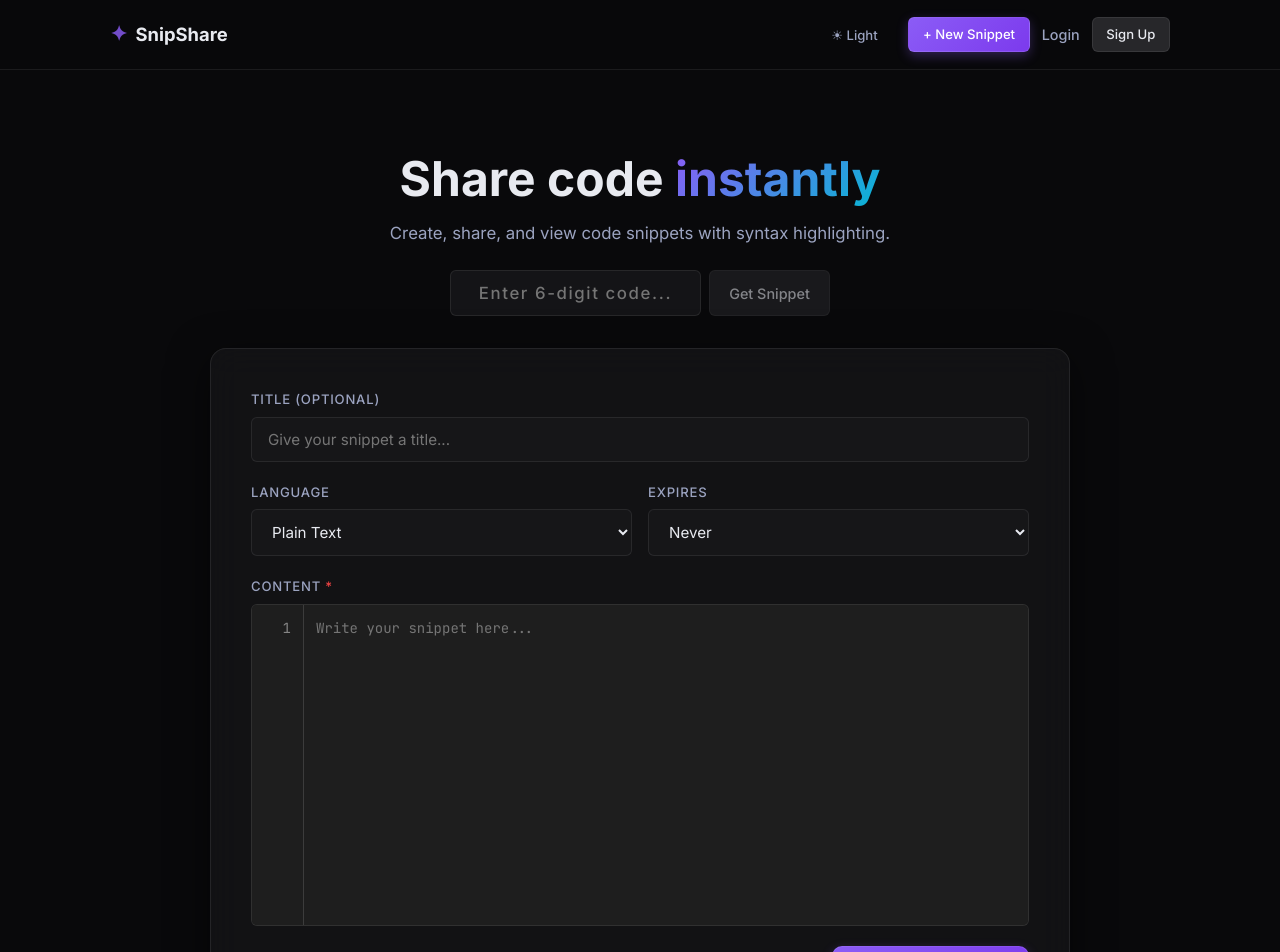
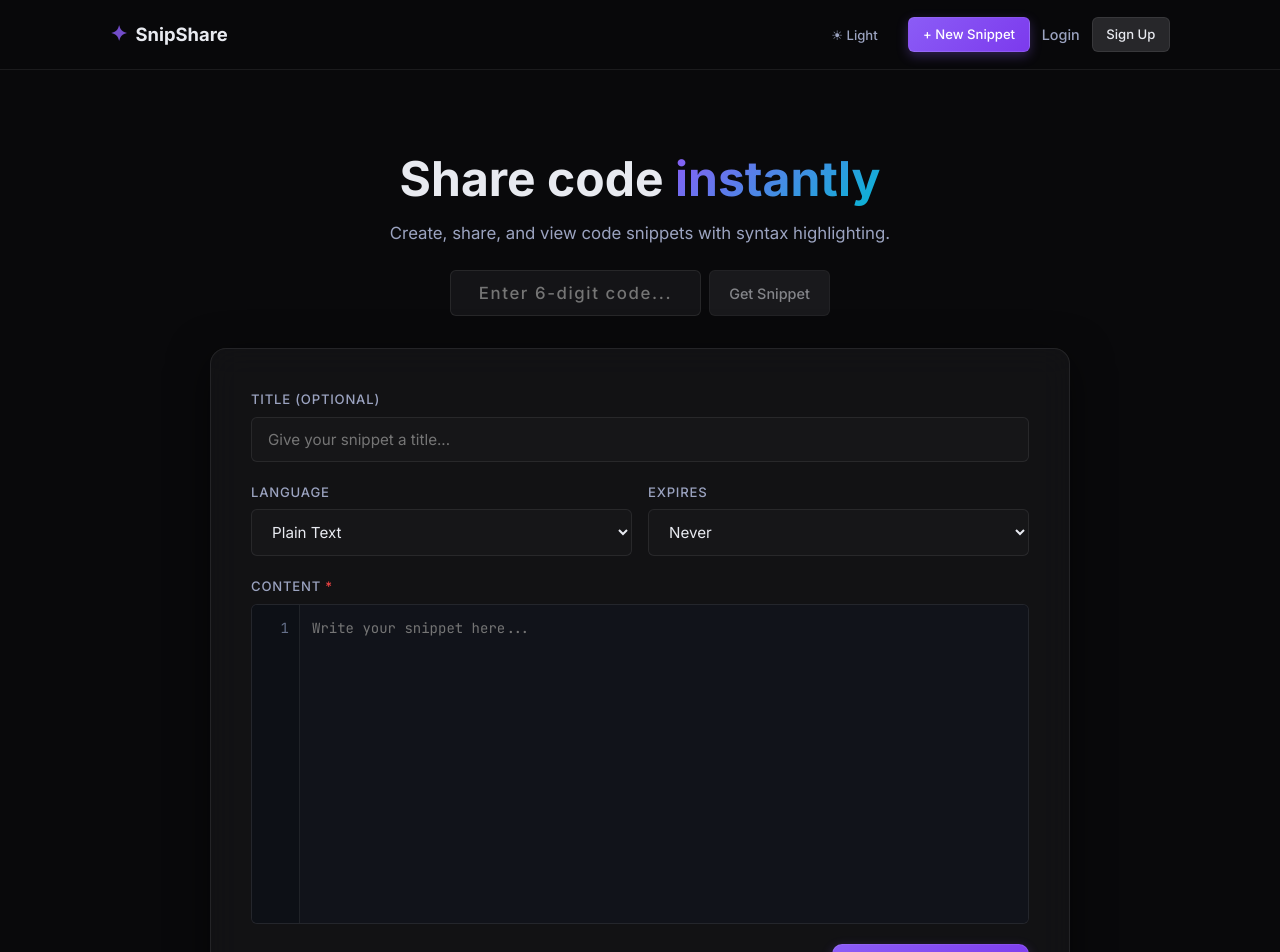
Before and after one commit to makvana-vaibhav/snipshare, a React (Vite) app in the folder client/: page / in a window 1280 px wide. Shown: the top 952 px of the page. Built offline with nearby package versions, Linux system fonts and the light colour scheme.

Commit message:
fix: editor scroll sync via natural flex container, fix light-mode bg, VS Code token colors

```diff
--- a/client/src/components/CodeEditor.css
+++ b/client/src/components/CodeEditor.css
@@ -1,53 +1,58 @@
-/* ── Code editor wrapper ── */
+/* ── Outer wrapper ── */
 .code-editor {
+    display: flex;
     border: 1px solid var(--border);
     border-radius: var(--radius-sm);
     overflow: hidden;
-    background: #1e1e1e;
+    background: var(--code-bg);
+    height: 320px;
 }
 
-.editor-container {
-    display: flex;
-    height: 320px;
+/* ── Gutter (line numbers) ─────────────────────────────────────── */
+/* Scrollbar hidden — JS syncs scrollTop to match the editor */
+.editor-gutter {
+    flex-shrink: 0;
+    min-width: 48px;
+    max-width: 48px;
     overflow: hidden;
-    background: #1e1e1e;
-    position: relative;
-}
-
-/* ── Line numbers ─────────────────────────────────────────────── */
-/* We hide the scrollbar but still scroll top-synced to textarea */
-.line-numbers {
-    background: #1e1e1e;
-    color: #858585;
-    padding: 12px 4px 12px 8px;
-    text-align: right;
+    /* no scrollbar, JS drives scrollTop */
+    background: var(--code-gutter-bg);
+    border-right: 1px solid var(--border);
+    padding: 12px 0;
     font-family: 'JetBrains Mono', monospace;
     font-size: 14px;
     line-height: 1.65;
+    color: var(--code-gutter-text);
+    text-align: right;
     user-select: none;
-    border-right: 1px solid #3c3c3c;
-    overflow: hidden;
-    /* HIDE scrollbar — sync is done via JS */
-    min-width: 52px;
-    max-width: 52px;
-    flex-shrink: 0;
 }
 
-.line-number {
-    height: 1.65em;
-    padding-right: 8px;
+.editor-line-number {
+    height: calc(14px * 1.65);
+    /* matches editor font-size × line-height */
+    padding-right: 10px;
 }
 
-/* ── Editor area ── */
-.editor-input {
+/* ── Scroll area ── */
+/* This is the SINGLE element that actually scrolls.
+   Both the textarea and the PRE live inside here, so
+   they scroll together naturally — no transforms needed. */
+.editor-scroll-area {
     flex: 1;
     min-width: 0;
-    position: relative;
-    overflow: hidden;
+    overflow: auto;
+    /* the real scroll container */
+    background: var(--code-bg);
 }
 
-/* The textarea and the pre MUST share identical dimensions & styles
-   so the transform approach can keep them pixel-perfect. */
+/* ── react-simple-code-editor inner elements ── */
+/* We do NOT override position or transform — let the library handle that.
+   We only control colors, font, and padding. */
+.editor-input {
+    min-width: 100%;
+    min-height: 100%;
+}
+
 .editor-input .npm__react-simple-code-editor__textarea,
 .editor-input .npm__react-simple-code-editor__pre {
     margin: 0 !important;
@@ -56,137 +61,110 @@
     line-height: 1.65 !important;
     tab-size: 4;
     white-space: pre !important;
-    word-break: normal !important;
-    overflow-wrap: normal !important;
-    padding: 12px !important;
 }
 
-/* Textarea: transparent text, handles scroll events */
+/* The textarea is transparent so the highlighted pre shows through */
 .editor-input .npm__react-simple-code-editor__textarea {
-    position: absolute !important;
-    inset: 0 !important;
-    width: 100% !important;
-    height: 100% !important;
-    overflow: auto !important;
-    overflow-y: scroll !important;
     background: transparent !important;
-    caret-color: #aeafad !important;
+    caret-color: var(--code-text) !important;
     color: transparent !important;
     -webkit-text-fill-color: transparent !important;
-    resize: none !important;
-    z-index: 2;
+    outline: none;
 }
 
-/* Pre: the syntax-highlighted layer, scrolled via JS transform */
+/* Highlighted layer — use the theme's code background */
 .editor-input .npm__react-simple-code-editor__pre {
-    position: absolute !important;
-    inset: 0 !important;
-    pointer-events: none !important;
-    overflow: hidden !important;
-    background: #1e1e1e !important;
-    z-index: 1;
-    will-change: transform;
-    /* initial translate is 0; JS will update this on scroll */
-    transform: translate(0, 0);
+    background: var(--code-bg) !important;
+    color: var(--code-text) !important;
 }
 
-/* React-simple-code-editor uses a wrapper div with the same styles
-   — make sure it fills the full height */
-.editor-input>div {
-    position: relative;
-    height: 100%;
-}
+/* ═══════════════════════════════════════════════════════════════
+   VS Code Dark+ token colours (shared by editor + CodeBlock view)
+   ═══════════════════════════════════════════════════════════════ */
 
-/* ── VS Code Dark+ accurate token colors ── */
-
-/* Default code text */
-.editor-input .npm__react-simple-code-editor__pre,
-.code-wrapper pre[class*='language-'] {
-    color: #d4d4d4 !important;
-}
-
-/* Comments — green-grey */
+/* Comments */
 .editor-input .token.comment,
 .editor-input .token.prolog,
 .editor-input .token.doctype,
 .editor-input .token.cdata,
-.code-wrapper .token.comment {
-    color: #6a9955 !important;
+.code-wrapper .token.comment,
+.code-wrapper .token.prolog {
+    color: var(--code-comment) !important;
     font-style: italic;
 }
 
-/* Keywords — purple/blue */
+/* Keywords: const, let, var, if, else, return, etc. */
 .editor-input .token.keyword,
+.editor-input .token.module,
 .code-wrapper .token.keyword {
-    color: #569cd6 !important;
+    color: var(--code-keyword) !important;
     font-weight: 500;
 }
 
-/* Control flow: if, else, return, etc — magenta-ish */
+/* Control-flow keywords */
 .editor-input .token.control,
-.editor-input .token.module,
 .editor-input .token.important,
 .code-wrapper .token.control {
     color: #c586c0 !important;
 }
 
-/* Strings — orange-brown */
+/* Strings */
 .editor-input .token.string,
 .editor-input .token.char,
-.editor-input .token.attr-value,
+.editor-input .token.template-string,
 .code-wrapper .token.string,
-.code-wrapper .token.attr-value {
-    color: #ce9178 !important;
+.code-wrapper .token.char {
+    color: var(--code-string) !important;
 }
 
-/* Template literals / template expressions */
-.editor-input .token.template-string,
-.code-wrapper .token.template-string {
-    color: #ce9178 !important;
+/* Numbers, booleans, null */
+.editor-input .token.number,
+.editor-input .token.boolean,
+.editor-input .token.null,
+.code-wrapper .token.number,
+.code-wrapper .token.boolean {
+    color: var(--code-number) !important;
 }
 
-/* Numbers — green */
-.editor-input .token.number,
-.editor-input .token.boolean,
-.code-wrapper .token.number,
-.code-wrapper .token.boolean {
-    color: #b5cea8 !important;
+/* Function names */
+.editor-input .token.function,
+.code-wrapper .token.function {
+    color: var(--code-function) !important;
 }
 
-/* Functions — yellow */
-.editor-input .token.function,
-.code-wrapper .token.function {
-    color: #dcdcaa !important;
+/* Class names, types, builtins */
+.editor-input .token.class-name,
+.editor-input .token.builtin,
+.code-wrapper .token.class-name,
+.code-wrapper .token.builtin {
+    color: var(--code-type) !important;
 }
 
-/* Class names, types — teal/cyan */
-.editor-input .token.class-name,
-.editor-input .token.builtin,
-.editor-input .token.type-annotation,
-.code-wrapper .token.class-name,
-.code-wrapper .token.builtin {
-    color: #4ec9b0 !important;
+/* HTML/JSX tags */
+.editor-input .token.tag,
+.code-wrapper .token.tag {
+    color: var(--code-keyword) !important;
 }
 
-/* HTML/JSX tags — blue */
-.editor-input .token.tag,
-.code-wrapper .token.tag {
-    color: #569cd6 !important;
-}
-
-/* HTML attr-name — light blue */
+/* HTML attribute names */
 .editor-input .token.attr-name,
 .code-wrapper .token.attr-name {
     color: #9cdcfe !important;
 }
 
-/* CSS selectors — yellow */
+/* HTML attribute values */
+.editor-input .token.attr-value,
+.code-wrapper .token.attr-value {
+    color: var(--code-string) !important;
+}
+
+/* CSS selectors */
 .editor-input .token.selector,
 .code-wrapper .token.selector {
     color: #d7ba7d !important;
 }
 
-/* CSS properties — light blue */
+/* CSS/JSON properties */
 .editor-input .token.property,
 .code-wrapper .token.property {
     color: #9cdcfe !important;
@@ -197,7 +175,7 @@
 .editor-input .token.punctuation,
 .code-wrapper .token.operator,
 .code-wrapper .token.punctuation {
-    color: #d4d4d4 !important;
+    color: var(--code-punctuation) !important;
 }
 
 /* Constants, symbols, variables */
@@ -209,34 +187,37 @@
     color: #4fc1ff !important;
 }
 
-/* Regex */
+/* Regex patterns */
 .editor-input .token.regex,
 .code-wrapper .token.regex {
     color: #d16969 !important;
 }
 
-/* Namespaces, imports */
+/* Namespace */
 .editor-input .token.namespace,
 .code-wrapper .token.namespace {
-    color: #4ec9b0 !important;
+    color: var(--code-type) !important;
 }
 
+/* ───── Mobile ───── */
+@media (max-width: 768px) {
+    .code-editor {
+        height: 240px;
+    }
 
-/* ── Mobile responsive ── */
-@media (max-width: 768px) {
-    .editor-container {
-        height: 240px;
+    .editor-gutter {
+        min-width: 38px;
+        max-width: 38px;
+        font-size: 12px;
+    }
+
+    .editor-line-number {
+        height: calc(12px * 1.65);
+        padding-right: 6px;
     }
 
     .editor-input .npm__react-simple-code-editor__textarea,
     .editor-input .npm__react-simple-code-editor__pre {
         font-size: 12px !important;
     }
-
-    .line-numbers {
-        min-width: 40px;
-        max-width: 40px;
-        font-size: 12px;
-        padding: 8px 4px 8px 6px;
-    }
 }
--- a/client/src/components/CodeEditor.jsx
+++ b/client/src/components/CodeEditor.jsx
@@ -1,4 +1,4 @@
-import { useEffect, useMemo, useRef } from 'react';
+import { useCallback, useEffect, useMemo, useRef } from 'react';
 import Editor from 'react-simple-code-editor';
 import Prism from 'prismjs';
 import 'prismjs/components/prism-markup';
@@ -49,56 +49,40 @@ const LANG_MAP = {
 };
 
 export default function CodeEditor({ value, onChange, language = 'plaintext', readonly = false }) {
-    const editorWrapRef = useRef(null);
     const lineNumbersRef = useRef(null);
+    const scrollerRef = useRef(null);
 
+    // Sync line numbers scroll when the editor scrolls
     useEffect(() => {
-        const root = editorWrapRef.current;
-        if (!root) return;
+        const scroller = scrollerRef.current;
+        if (!scroller) return;
 
-        // Poll until react-simple-code-editor mounts its internal elements
-        const attach = () => {
-            const textarea = root.querySelector('.npm__react-simple-code-editor__textarea');
-            const pre = root.querySelector('.npm__react-simple-code-editor__pre');
-            if (!textarea || !pre) return;
-
-            const syncScroll = () => {
-                // Shift the highlighted pre layer to match the textarea scroll position
-                pre.style.transform = `translate(${-textarea.scrollLeft}px, ${-textarea.scrollTop}px)`;
-                // Keep line numbers in sync with vertical scroll
-                if (lineNumbersRef.current) {
-                    lineNumbersRef.current.scrollTop = textarea.scrollTop;
-                }
-            };
-
-            textarea.addEventListener('scroll', syncScroll, { passive: true });
-            syncScroll(); // initial paint
-            return () => textarea.removeEventListener('scroll', syncScroll);
+        const onScroll = () => {
+            if (lineNumbersRef.current) {
+                lineNumbersRef.current.scrollTop = scroller.scrollTop;
+            }
         };
 
-        // Give the editor one frame to mount
-        const id = requestAnimationFrame(attach);
-        return () => cancelAnimationFrame(id);
+        // The editor's inner scrollable div is the one we injected via ref
+        scroller.addEventListener('scroll', onScroll, { passive: true });
+        return () => scroller.removeEventListener('scroll', onScroll);
     }, []);
 
     const prismLang = useMemo(() => LANG_MAP[language] || 'none', [language]);
 
-    const escapeHtml = (code) => code
-        .replace(/&/g, '&amp;')
-        .replace(/</g, '&lt;')
-        .replace(/>/g, '&gt;');
+    const escapeHtml = (code) =>
+        code.replace(/&/g, '&amp;').replace(/</g, '&lt;').replace(/>/g, '&gt;');
 
-    const highlight = (code) => {
+    const highlight = useCallback((code) => {
         try {
             if (prismLang === 'none' || !Prism.languages[prismLang]) {
                 return escapeHtml(code);
             }
-
             return Prism.highlight(code, Prism.languages[prismLang], prismLang);
-        } catch (err) {
+        } catch {
             return escapeHtml(code);
         }
-    };
+    }, [prismLang]);
 
     const handleInput = (nextValue) => {
         if (readonly) return;
@@ -108,15 +92,14 @@ export default function CodeEditor({ value, onChange, language = 'plaintext', re
     const lineCount = (value || '').split('\n').length;
 
     return (
-        <div className="code-editor" ref={editorWrapRef}>
-            <div className="editor-container">
-                <div className="line-numbers" ref={lineNumbersRef} aria-hidden="true">
-                    {Array.from({ length: lineCount }, (_, i) => (
-                        <div key={i + 1} className="line-number">
-                            {i + 1}
-                        </div>
-                    ))}
-                </div>
+        <div className="code-editor">
+            <div className="editor-gutter" ref={lineNumbersRef} aria-hidden="true">
+                {Array.from({ length: lineCount }, (_, i) => (
+                    <div key={i + 1} className="editor-line-number">{i + 1}</div>
+                ))}
+            </div>
+            {/* This outer div becomes the scroll container */}
+            <div className="editor-scroll-area" ref={scrollerRef}>
                 <Editor
                     value={value}
                     onValueChange={handleInput}
@@ -126,9 +109,10 @@ export default function CodeEditor({ value, onChange, language = 'plaintext', re
                     textareaId="content"
                     className="editor-input"
                     style={{
-                        fontFamily: 'JetBrains Mono, monospace',
+                        fontFamily: "'JetBrains Mono', monospace",
                         fontSize: 14,
                         lineHeight: 1.65,
+                        minHeight: '100%',
                     }}
                     readOnly={readonly}
                 />
```
